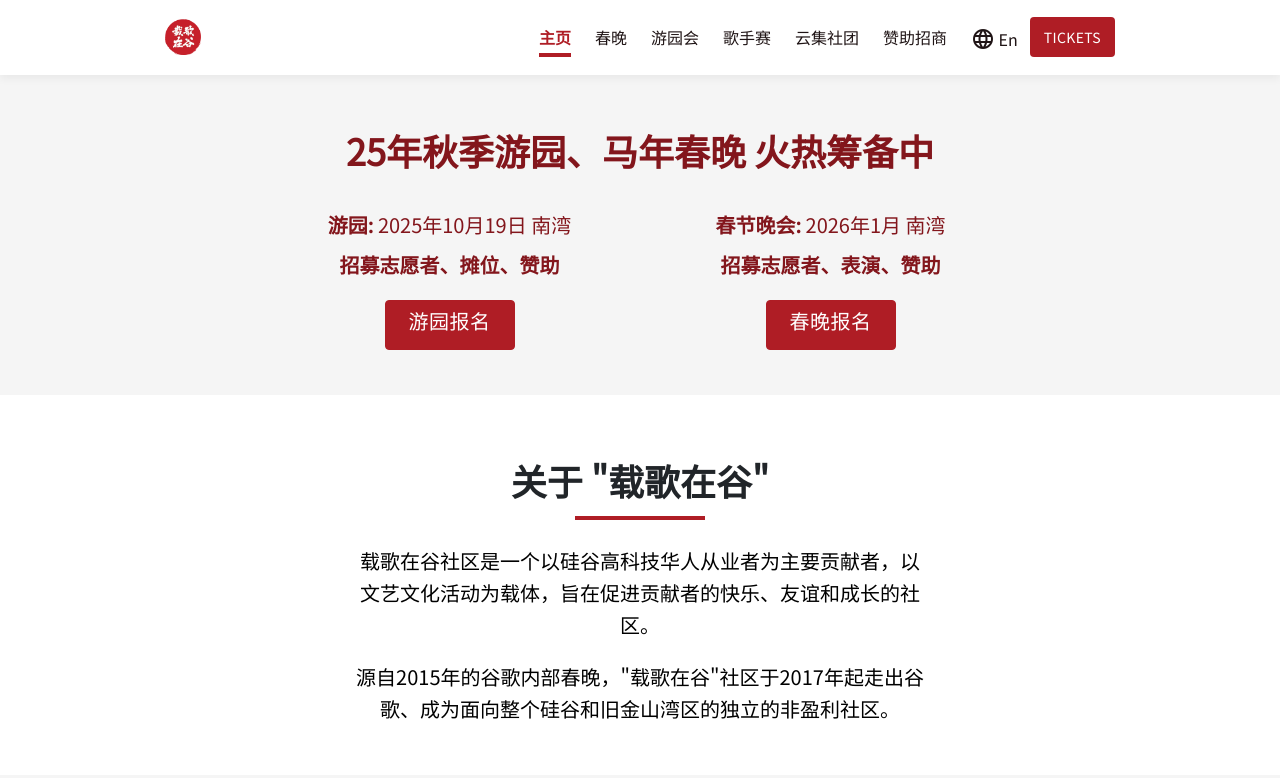
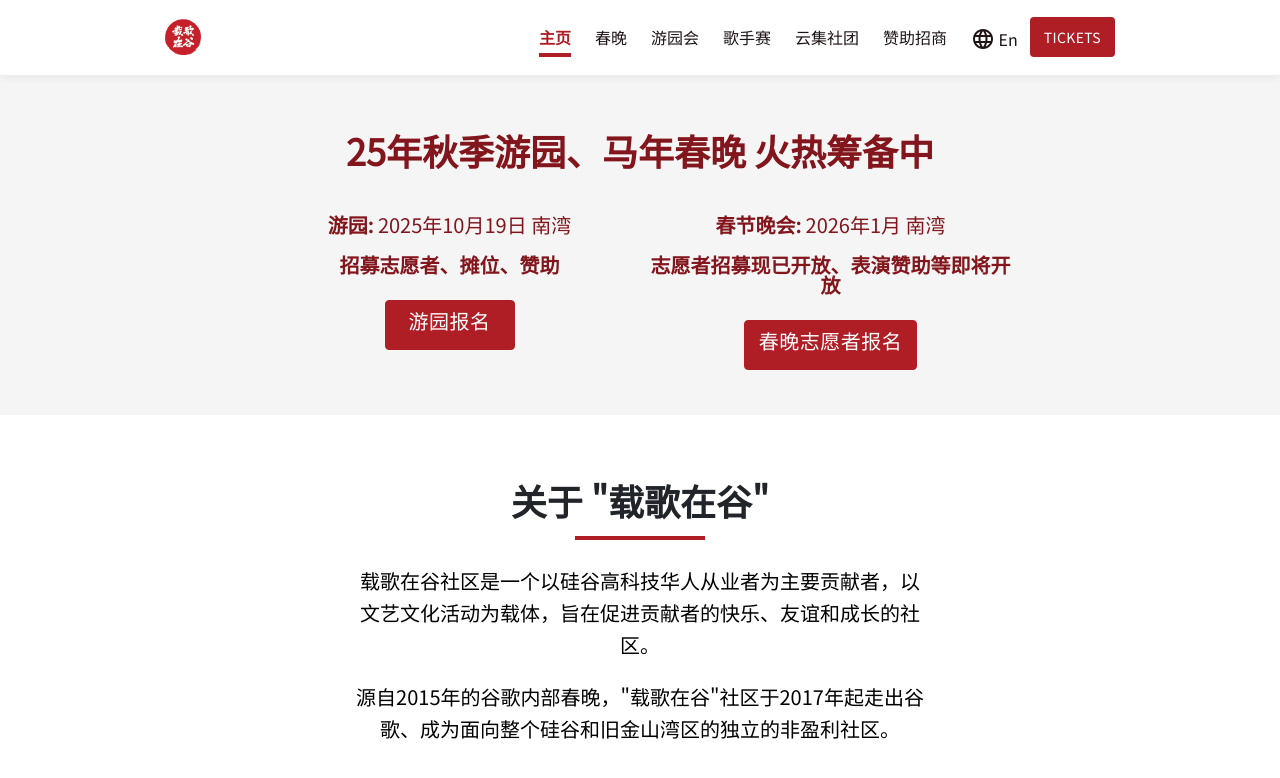
Before and after one commit to ggtkx/ggtkx.github.io, a Jekyll site: the page built from pages/index.md, in a window 1280 px wide and 900 px high, cut to the strip 0-831 px from the top of the window. Shown: the top 778 px of the strip. Built offline with Jekyll 4.4.1, drawn with Linux system fonts in a browser that asks for light colours; comment, search, counter and statistics services are not loaded.

Commit message:
Update links

```diff
--- a/_includes/2025-fall-event-info.html
+++ b/_includes/2025-fall-event-info.html
@@ -14,8 +14,8 @@
         </div>
         <div class="col-md-6">
           <p class="custom-text-style"> <b>春节晚会: </b> 2026年1月 南湾</p>
-          <p class="custom-text-style"> <b>招募志愿者、表演、赞助</b></p>
-          <a class="button_r list-item-button text-center" href="https://zgzg.li/2026-signup?zgzg-io">{{ "春晚报名" }}</a>
+          <p class="custom-text-style"> <b>志愿者招募现已开放、表演赞助等即将开放</b></p>
+          <a class="button_r list-item-button text-center" href="https://zgzg.li/2026-volunteer-signup?zgzg-io">{{ "春晚志愿者报名" }}</a>
         </div>
       </div>
     </div>
```
